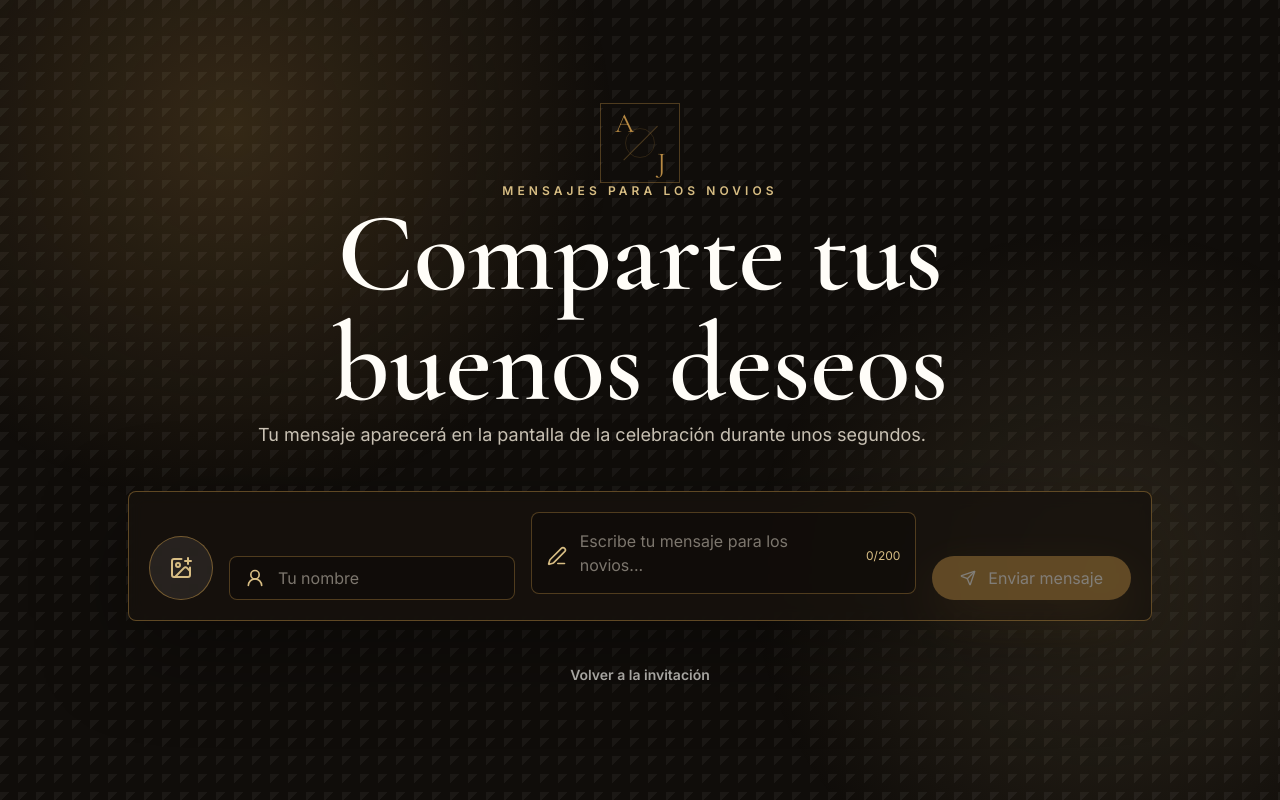
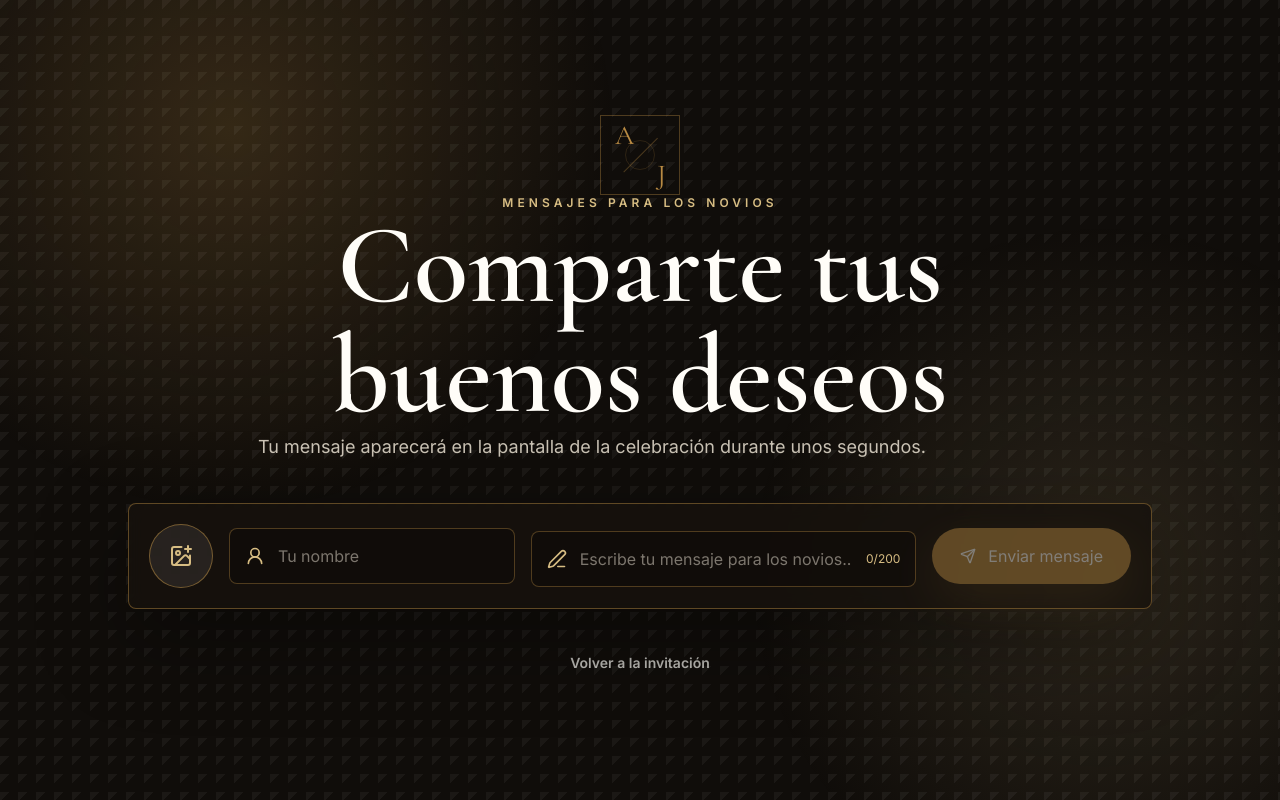
Before and after one commit to michelenanuard/boda-invitacion, a React (Vite) app: page /mensajes in a window 1280 px wide. Built offline with nearby package versions, Linux system fonts and the light colour scheme.

Commit message:
fix design

```diff
--- a/src/pages/GuestMessagesPage.tsx
+++ b/src/pages/GuestMessagesPage.tsx
@@ -72,7 +72,7 @@
         </div>
 
         <form
-          className="mx-auto mt-8 grid w-full max-w-5xl gap-4 rounded-[8px] border border-[#b88a43]/46 bg-[#17120d]/82 p-4 shadow-[0_28px_90px_rgba(0,0,0,0.34)] backdrop-blur sm:mt-10 md:grid-cols-[auto_1fr_1.35fr_auto] md:items-end md:p-5"
+          className="mx-auto mt-8 grid w-full max-w-5xl gap-4 rounded-[8px] border border-[#b88a43]/46 bg-[#17120d]/82 p-4 shadow-[0_28px_90px_rgba(0,0,0,0.34)] backdrop-blur sm:mt-10 md:grid-cols-[auto_1fr_1.35fr_auto] md:items-center md:p-5"
           onSubmit={submitMessage}
         >
           <label className="grid justify-items-center gap-3 text-sm font-semibold text-[#d7bd83] md:justify-items-start">
@@ -99,7 +99,7 @@
             <span className="sr-only">Tu nombre</span>
             <UserRound className="pointer-events-none absolute left-4 top-1/2 h-5 w-5 -translate-y-1/2 text-[#d7bd83]" />
             <input
-              className="min-h-14 w-full rounded-[8px] border border-[#b88a43]/38 bg-[#100d0a]/72 pl-12 pr-4 text-base text-[#fffdf8] outline-none transition placeholder:text-[#f3eadb]/48 focus:border-[#d7bd83] focus:ring-4 focus:ring-[#b88a43]/15"
+              className="h-14 min-h-14 w-full rounded-[8px] border border-[#b88a43]/38 bg-[#100d0a]/72 pl-12 pr-4 text-base text-[#fffdf8] outline-none transition placeholder:text-[#f3eadb]/48 focus:border-[#d7bd83] focus:ring-4 focus:ring-[#b88a43]/15"
               value={name}
               maxLength={40}
               autoComplete="name"
@@ -108,11 +108,19 @@
             />
           </label>
 
-          <label className="relative block min-w-0">
+          <label className="relative block min-w-0 md:translate-y-[3px]">
             <span className="sr-only">Mensaje</span>
             <PenLine className="pointer-events-none absolute left-4 top-5 h-5 w-5 text-[#d7bd83] md:top-1/2 md:-translate-y-1/2" />
             <textarea
-              className="min-h-28 w-full resize-y rounded-[8px] border border-[#b88a43]/38 bg-[#100d0a]/72 py-4 pl-12 pr-20 text-base text-[#fffdf8] outline-none transition placeholder:text-[#f3eadb]/48 focus:border-[#d7bd83] focus:ring-4 focus:ring-[#b88a43]/15 md:min-h-14 md:resize-none"
+              className="h-28 min-h-28 w-full resize-y rounded-[8px] border border-[#b88a43]/38 bg-[#100d0a]/72 py-4 pl-12 pr-20 text-base leading-6 text-[#fffdf8] outline-none transition placeholder:text-[#f3eadb]/48 focus:border-[#d7bd83] focus:ring-4 focus:ring-[#b88a43]/15 md:hidden"
+              value={message}
+              maxLength={MAX_MESSAGE_LENGTH}
+              onChange={(event) => setMessage(event.target.value)}
+              placeholder="Escribe tu mensaje para los novios..."
+              rows={1}
+            />
+            <input
+              className="hidden h-14 min-h-14 w-full rounded-[8px] border border-[#b88a43]/38 bg-[#100d0a]/72 pl-12 pr-16 text-base leading-none text-[#fffdf8] outline-none transition placeholder:text-[#f3eadb]/48 focus:border-[#d7bd83] focus:ring-4 focus:ring-[#b88a43]/15 md:block"
               value={message}
               maxLength={MAX_MESSAGE_LENGTH}
               onChange={(event) => setMessage(event.target.value)}
@@ -125,7 +133,7 @@
 
           <button
             type="submit"
-            className="inline-flex min-h-14 w-full items-center justify-center gap-3 rounded-full bg-[#b88a43] px-7 text-base font-bold text-[#fffdf8] shadow-[0_18px_50px_rgba(184,138,67,0.24)] transition hover:bg-[#d7bd83] hover:text-[#211b17] disabled:cursor-not-allowed disabled:opacity-45 md:w-auto"
+            className="inline-flex h-14 min-h-14 w-full items-center justify-center gap-3 rounded-full bg-[#b88a43] px-7 text-base font-bold text-[#fffdf8] shadow-[0_18px_50px_rgba(184,138,67,0.24)] transition hover:bg-[#d7bd83] hover:text-[#211b17] disabled:cursor-not-allowed disabled:opacity-45 md:w-auto"
             disabled={!canSubmit}
           >
             <Send className="h-4 w-4" aria-hidden="true" />
```
